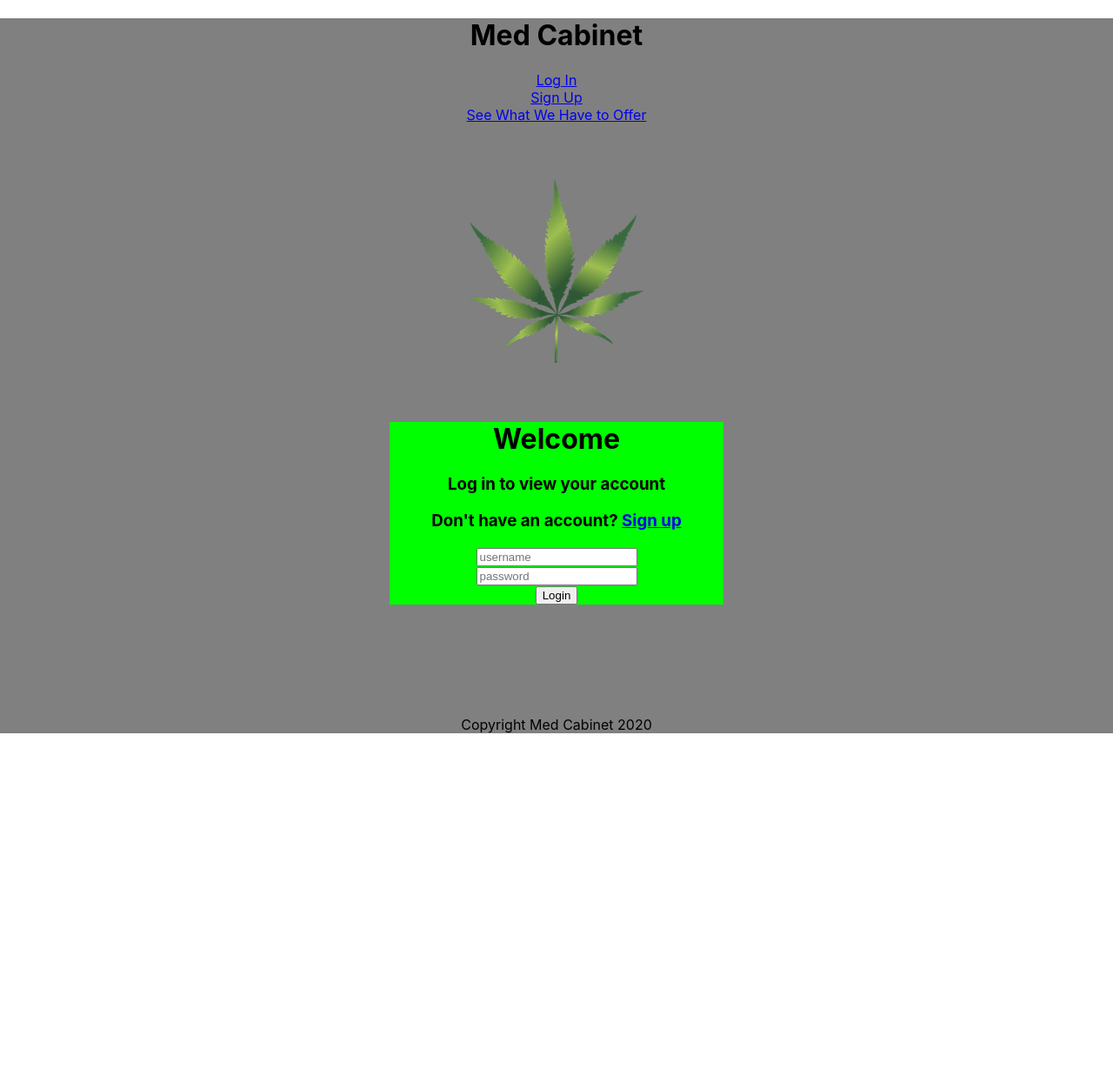
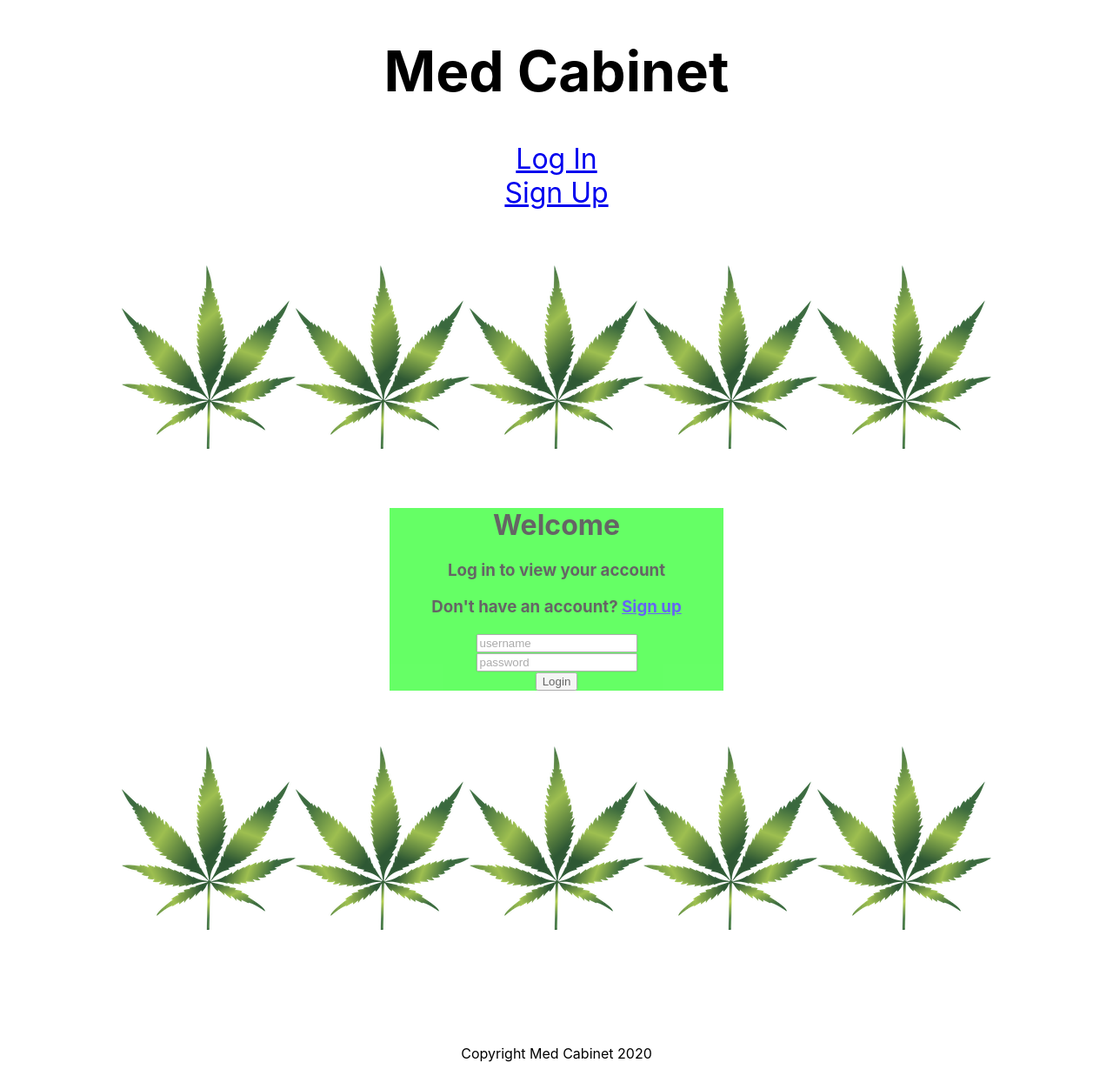
Before and after one commit to MedCab-1/Front-End, a React (Create React App) app in the folder login/: page /LoginForm in a window 1280 px wide. Shown: the whole page at 87% size. Before the commit the page ends 859 px from the top, so only its background shows below. Built offline with nearby package versions, Linux system fonts and the light colour scheme.

Commit message:
adding styles

```diff
--- a/login/src/App.css
+++ b/login/src/App.css
@@ -1,20 +1,22 @@
 .App {
   text-align: center;
-  background-color: gray;
 }
 
 .header {
   margin-bottom: 5%;
+  font-size: xx-large;
 }
 
 .sign-up {
   margin: 5% 35%;
   background-color: lime;
+  opacity: .6;
 }
 
 .login {
   margin: 5% 35%;
   background-color: lime;
+  opacity: .6;
 }
 
 .footer {
--- a/login/src/App.js
+++ b/login/src/App.js
@@ -6,23 +6,20 @@ import Header from './components/Header';
 import Signup from './components/Signup';
 import './App.css'
 import cannabisleaf from './images/cannabis-leaf.png'
-import GetStrains from './components/GetStrains';
 
 export default function App() {
   return (
 
     <div className="App">
           <Header />
-          <img src={cannabisleaf}/>
+          <div><img src={cannabisleaf}/><img src={cannabisleaf}/><img src={cannabisleaf}/><img src={cannabisleaf}/><img src={cannabisleaf}/></div>
         <Route path='/LoginForm' >
           <LoginForm />
         </Route>
         <Route path='/Signup' >
           <Signup />
         </Route>
-        <Route path='/GetStrains' >
-          <GetStrains />
-        </Route>
+        <div><img src={cannabisleaf}/><img src={cannabisleaf}/><img src={cannabisleaf}/><img src={cannabisleaf}/><img src={cannabisleaf}/></div>
           <Footer />
     </div>
   )
--- a/login/src/components/Display.js
+++ b/login/src/components/Display.js
@@ -1,4 +1,5 @@
 import React from 'react';
+import '../App.css';
 
 const Display = () => {
     return (
--- a/login/src/components/GetStrains.js
+++ /dev/null
@@ -1,28 +0,0 @@
-import React, { useEffect, useState } from "react";
-import axios from "axios";
-import StrainCard from "./StrainCard";
-
-export default function CharacterList() {
-
-  const [data, setData] = useState([]);
-
-  useEffect(() => {
-    axios.get('https://med-cabinet-1.herokuapp.com/strain')
-        .then(response => {
-          console.log('flag')
-          setData(response.data.results)
-        })
-        .catch(error => {
-          console.log('flag',error)
-        })
-
-  }, []);
-
-  return (
-    <section className="character-list">
-      {data.map(item => (
-        <StrainCard key={item} item={item} />
-      ))}
-    </section>
-    )
-  }
--- a/login/src/components/Header.js
+++ b/login/src/components/Header.js
@@ -2,7 +2,7 @@ import React from 'react';
 import LoginForm from './LoginForm';
 import Signup from './Signup';
 import { Link } from 'react-router-dom';
-import '../App.css'
+import '../App.css';
 
 
 export default function Header() {
@@ -11,6 +11,5 @@ export default function Header() {
             <h1>Med Cabinet</h1>
             <div><Link to="/loginform">Log In</Link></div>
             <div><Link to="/signup">Sign Up</Link></div>
-            <div><Link to="/GetStrains">See What We Have to Offer</Link></div>
         </div>
 )}
--- a/login/src/components/LoginForm.js
+++ b/login/src/components/LoginForm.js
@@ -3,18 +3,11 @@ import { Formik, Form, Field, ErrorMessage, withFormik, validateYupSchema, yupTo
 import * as Yup from 'yup';
 import { Link } from 'react-router-dom';
 import axios from 'axios';
-import '../App.css'
+import '../App.css';
 
 
 
 function LoginForm({ values, errors, touched, isSubmitting }) {
-    // const [user, setUser] = useState([]);
-
-    // useEffect(() => {
-    //     if (status === true) {
-    //         history.pushState('/')
-    //     }
-    // }, [status]);
     return (
         <div className="login">
             <h1>Welcome</h1>
@@ -50,7 +43,7 @@ function LoginForm({ values, errors, touched, isSubmitting }) {
                 .required('Field required')
         }),
         handleSubmit(values, { setStatus, props }) {
-            axios.post('https://cors-anywhere.herokuapp.com/https://med-cabinet-1.herokuapp.com/api/user/login', values)
+            axios.get('https://cors-anywhere.herokuapp.com/https://med-cabinet-1.herokuapp.com/api/user/login', values)
             .then(res => {
                 console.log(res);
                 setStatus(res.data);
--- a/login/src/components/SelectStrains.js
+++ b/login/src/components/SelectStrains.js
@@ -1,5 +1,6 @@
 // import React, {useState} from 'react';
 // import { Button, ButtonGroup } from 'reactstrap';
+// import '../App.css';
 
 // const SelectStrains = (props) => {
 //     const [type, setType] = useState(null);
--- a/login/src/components/StrainCard.js
+++ /dev/null
@@ -1,9 +0,0 @@
-import React from "react";
-
-export default function StrainCard(props) {
-    return (
-        <section className='strains'>
-            <h1>{props.item.name}</h1>
-        </section>
-    )
-}
--- a/login/src/components/StrainForm.js
+++ b/login/src/components/StrainForm.js
@@ -1,6 +1,7 @@
 import React from 'react';
 import {Form, Field, withFormik} from 'formik';
 import axios from 'axios';
+import '../App.css'
 
 const StrainForm = () => {
     return (
```
